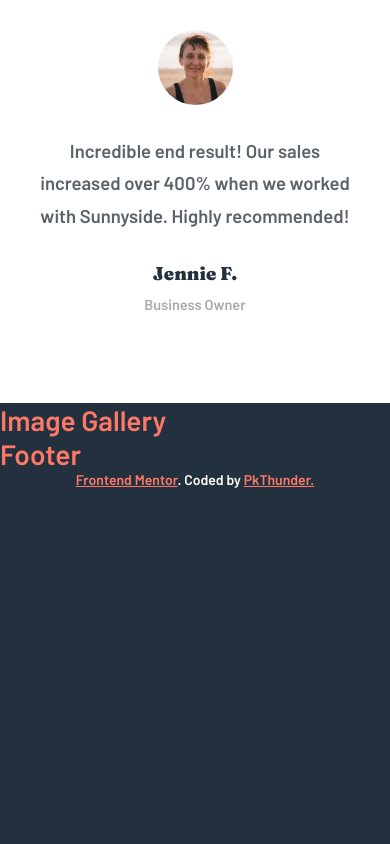
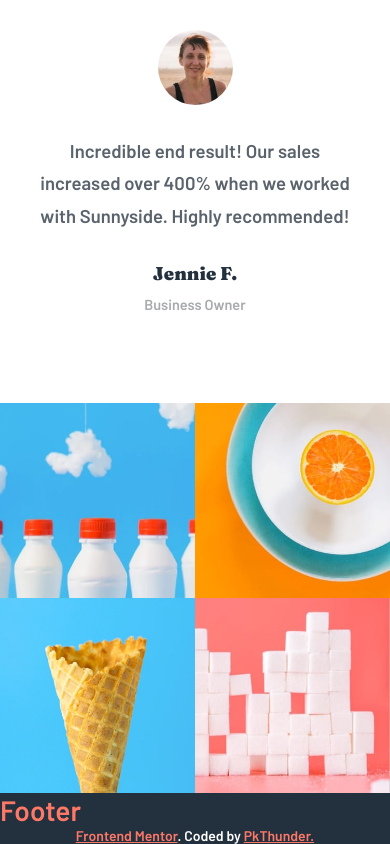
Before and after one commit to pkthunder87/agency-landing, a React (Vite) app: page / in a window 390 px wide. Shown: the part 4059-4903 px from the top of the page. Before the commit the page ends 4547 px from the top, so only its background shows below. Built offline with nearby package versions, Linux system fonts and the light colour scheme.

Commit message:
Feat: Finish static Gallery section for mobile

```diff
--- a/src/App.jsx
+++ b/src/App.jsx
@@ -85,7 +85,7 @@ function App() {
         <Testimonials />
       </main>
 
-      <Gallery />
+      <Gallery isMobile={isMobile} />
       <Footer />
     </div>
   );
--- a/src/components/Gallery.jsx
+++ b/src/components/Gallery.jsx
@@ -1,5 +1,44 @@
-function Gallery() {
-  return <div className="agency__gallery">Image Gallery</div>;
+function Gallery({ isMobile }) {
+  return (
+    <section className="agency__gallery">
+      <div className="gallery gallery--1">
+        <img
+          className="gallery__img--1 gallery__img"
+          src={`./assets/images/${
+            isMobile ? "mobile" : "desktop"
+          }/image-gallery-milkbottles.jpg`}
+          alt="Milk bottles"
+        />
+      </div>
+      <div className="gallery gallery--2">
+        <img
+          className="gallery__img--2 gallery__img"
+          src={`./assets/images/${
+            isMobile ? "mobile" : "desktop"
+          }/image-gallery-orange.jpg`}
+          alt="Half an orange"
+        />
+      </div>
+      <div className="gallery gallery--3">
+        <img
+          className="gallery__img--3 gallery__img"
+          src={`./assets/images/${
+            isMobile ? "mobile" : "desktop"
+          }/image-gallery-cone.jpg`}
+          alt="Ice cream cone"
+        />
+      </div>
+      <div className="gallery gallery--4">
+        <img
+          className="gallery__img--4 gallery__img"
+          src={`./assets/images/${
+            isMobile ? "mobile" : "desktop"
+          }/image-gallery-sugar-cubes.jpg`}
+          alt="Half an orange"
+        />
+      </div>
+    </section>
+  );
 }
 
 export default Gallery;
--- a/src/sass/_components.scss
+++ b/src/sass/_components.scss
@@ -242,6 +242,14 @@
     }
   }
 
+  &__gallery {
+    display: grid;
+    grid-template-columns: 1fr 1fr;
+    @media (min-width: 520px) {
+      grid-template-columns: 1fr;
+    }
+  }
+
   &__footer {
     position: relative;
   }
```
